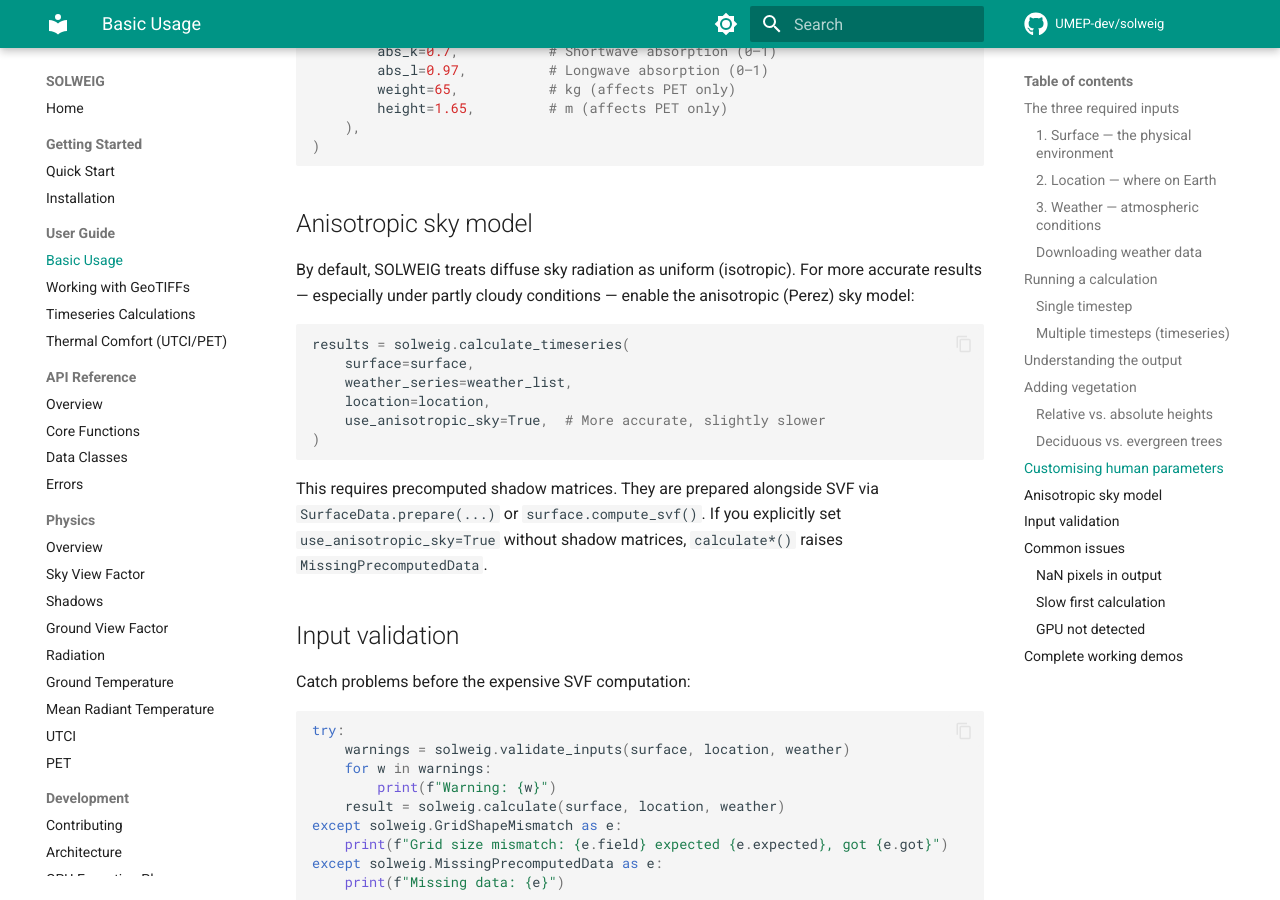
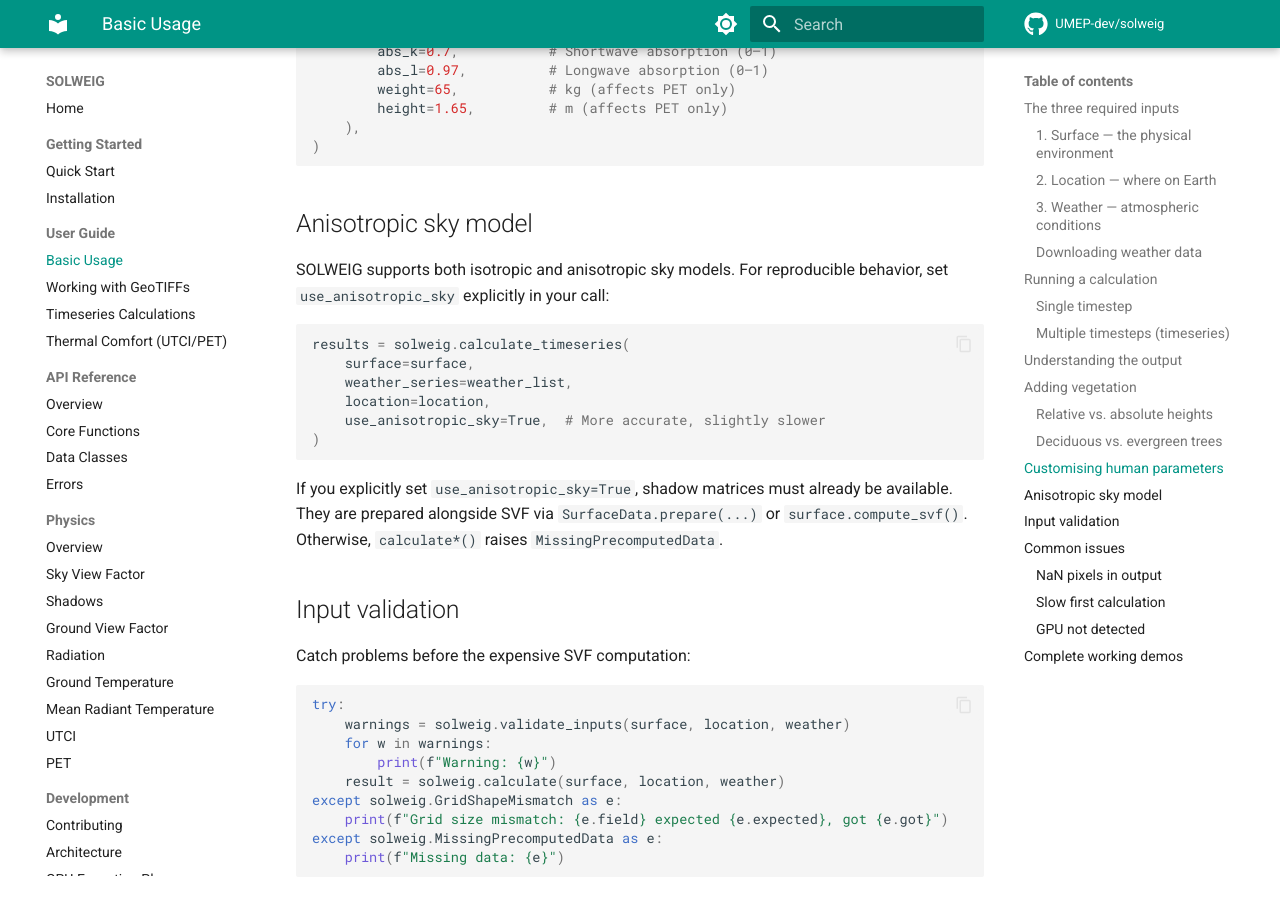
Before and after one commit to UMEP-dev/umep-rust, an MkDocs documentation site: the page built from docs/guide/basic-usage.md, in a window 1280 px wide and 900 px high, scrolled down 5023 px. Built offline with MkDocs 1.6.1 and Material for MkDocs 9.7.7, drawn with Linux system fonts in a browser that asks for light colours; comment, search, counter and statistics services are not loaded.

Commit message:
docs: align SVF/anisotropic rules and add consistency checks

````diff
--- a/docs/guide/basic-usage.md
+++ b/docs/guide/basic-usage.md
@@ -234,7 +234,8 @@ result = solweig.calculate(
 
 ## Anisotropic sky model
 
-By default, SOLWEIG treats diffuse sky radiation as uniform (isotropic). For more accurate results — especially under partly cloudy conditions — enable the anisotropic (Perez) sky model:
+SOLWEIG supports both isotropic and anisotropic sky models. For reproducible
+behavior, set `use_anisotropic_sky` explicitly in your call:
 
 ```python
 results = solweig.calculate_timeseries(
@@ -245,9 +246,9 @@ results = solweig.calculate_timeseries(
 )
 ```
 
-This requires precomputed shadow matrices. They are prepared alongside SVF via
-`SurfaceData.prepare(...)` or `surface.compute_svf()`. If you explicitly set
-`use_anisotropic_sky=True` without shadow matrices, `calculate*()` raises
+If you explicitly set `use_anisotropic_sky=True`, shadow matrices must already
+be available. They are prepared alongside SVF via `SurfaceData.prepare(...)`
+or `surface.compute_svf()`. Otherwise, `calculate*()` raises
 `MissingPrecomputedData`.
 
 ## Input validation
````
Also changed, not shown: README.md (+4 -0 lines), docs/PARAMS_MIGRATION.md (+1 -1 lines), docs/PARAMS_SIMPLE.md (+4 -3 lines), docs/getting-started/quick-start.md (+4 -1 lines), docs/index.md (+5 -0 lines), 1 other file.
